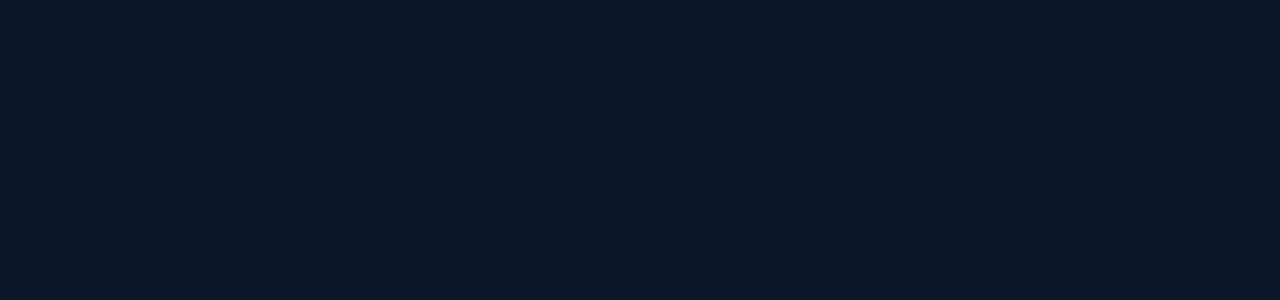
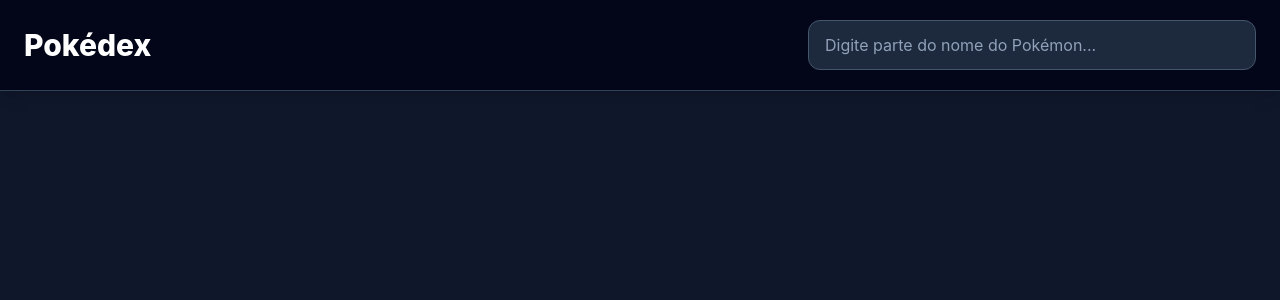
Before and after one commit to laerty505/Pokedex-ReactJS, a React (Vite) app: page / in a window 1280 px wide. Shown: the top 300 px of the page. Built offline with nearby package versions, Linux system fonts and the light colour scheme.

Commit message:
feat: adicionei o component Header

```diff
--- a/src/App.jsx
+++ b/src/App.jsx
@@ -1,16 +1,17 @@
-//import { useState } from 'react'
+import { useState } from 'react'
+import Header from './components/Header'
 
 
 function App() {
+  const [search, setSearch] = useState("")
 
 
   return (
     <div className='min-h-screen bg-slate-900'>
-
+      <Header search={search} onSearchChange={setSearch}/>
 
     </div>
   )
-
 }
 
 export default App
--- /dev/null
+++ b/src/components/Header.jsx
@@ -0,0 +1,20 @@
+
+function Header({ search, onSearchChange }) {
+  return (
+    <header className="bg-slate-950 border-b border-slate-700 shadow-lg">
+      <div className="px-6 py-5 flex flex-col sm:flex-row items-center justify-between gap-5">
+        <h1 className="text-3xl font-extrabold text-white">Pokédex</h1>
+
+        <input
+          type="text"
+          placeholder="Digite parte do nome do Pokémon..."
+          value={search}
+          onChange={(e) => onSearchChange(e.target.value)}
+          className="w-full max-w-md rounded-xl border border-slate-600 bg-slate-800 px-4 py-3 text-white placeholder:text-slate-400 focus:border-red-500 focus:outline-none focus:ring-2 focus:ring-red-500/30"
+        />
+      </div>
+    </header>
+  );
+}
+
+export default Header;
```
